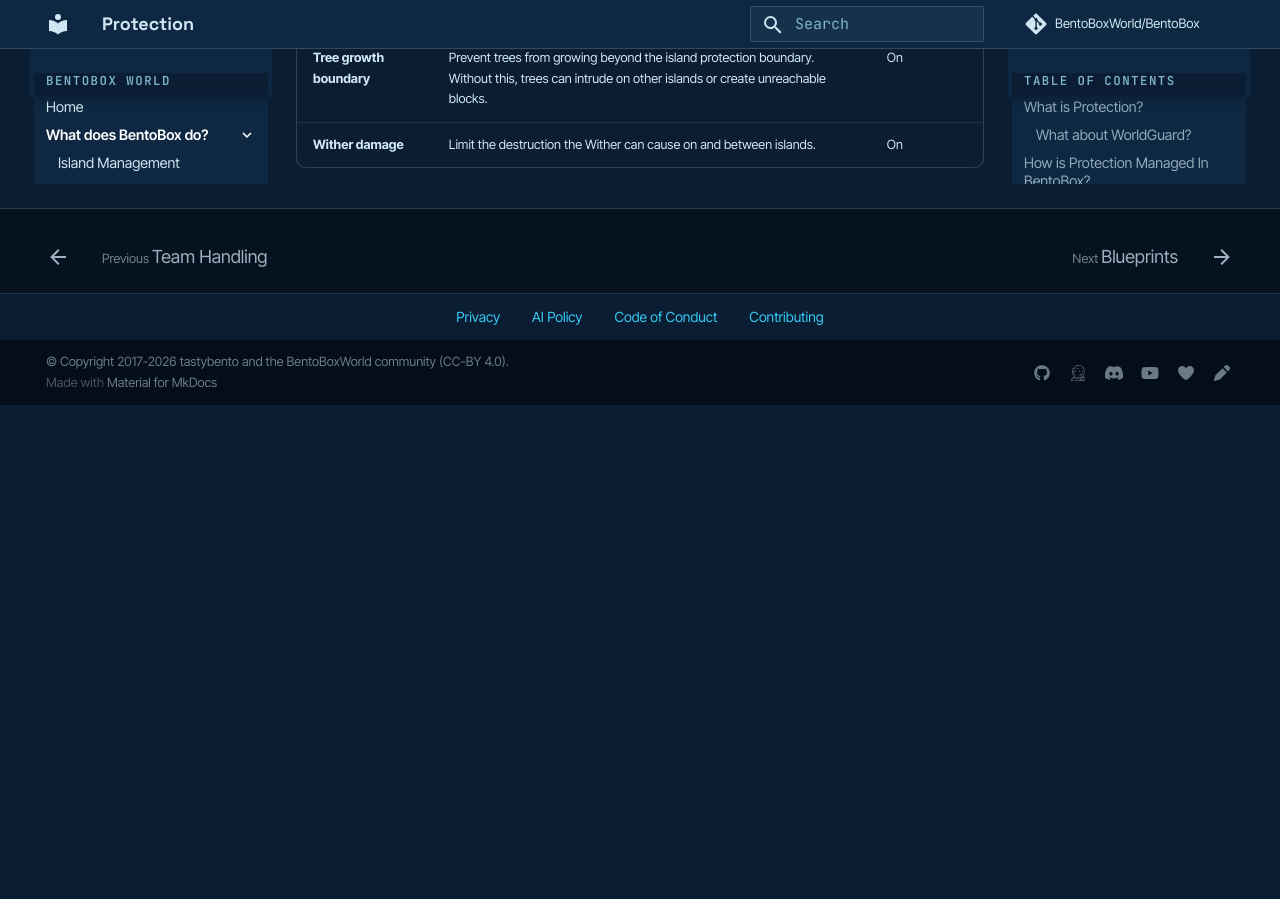
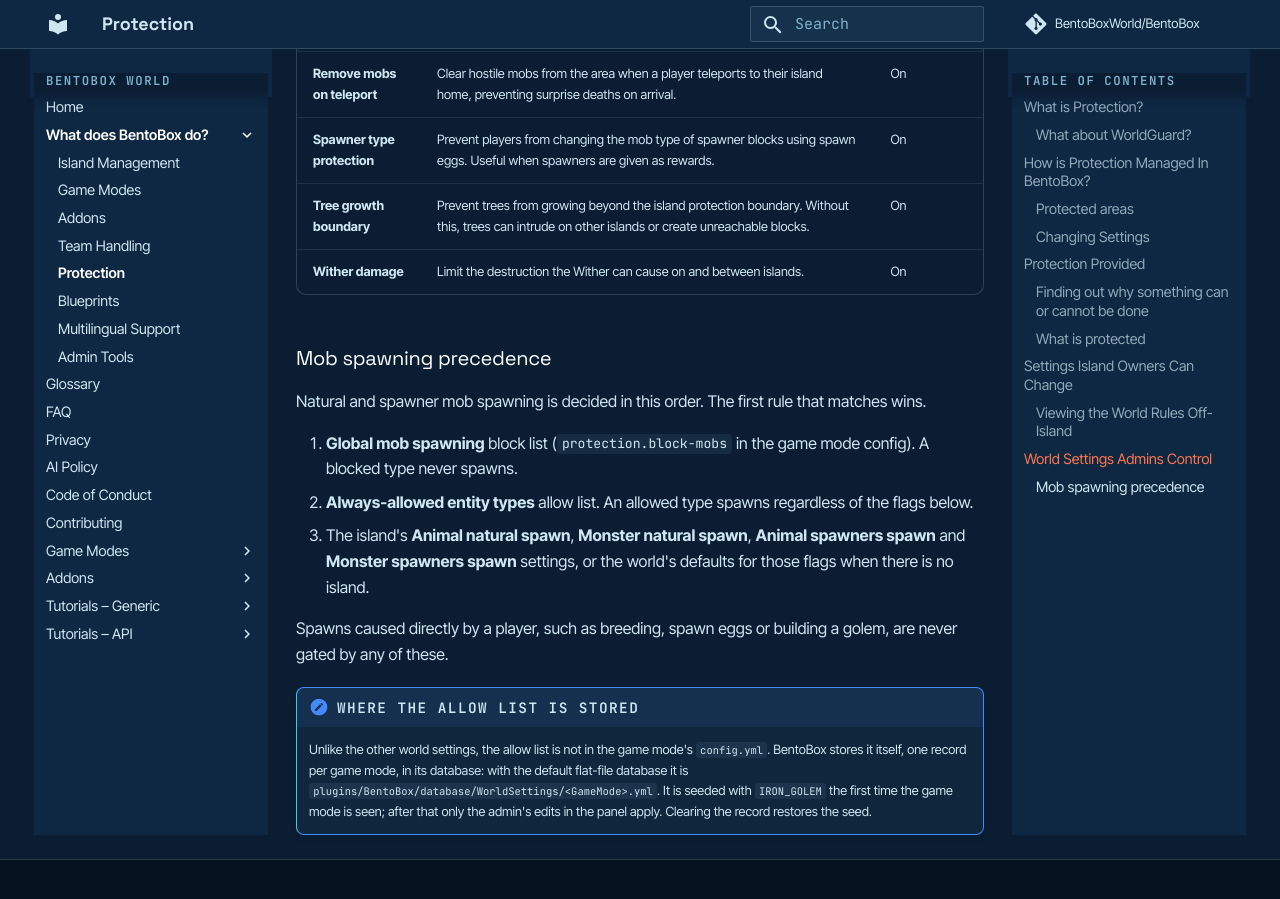
Before and after one commit to BentoBoxWorld/docs, an MkDocs documentation site: the page built from docs/BentoBox/About/Protections.md, in a window 1280 px wide and 900 px high, scrolled down 5287 px. Built offline with MkDocs 1.6.1 and Material for MkDocs 9.7.7, drawn with Linux system fonts in a browser that asks for light colours; comment, search, counter and statistics services are not loaded; before the commit the page ends 5692 px from its top, so only the background shows below that; some of the changed text lies outside the part shown.

Commit message:
docs: document the Always-allowed entity types world setting (BentoBox 3.23.6) (#115)
Adds the ALLOW_MOBS flag to the flags table, a row and a "Mob spawning
precedence" section to the Protections overview, a panel note on the
admin settings page, and the WorldSettings database table to the
directories list.

Co-authored-by: Claude Fable 5.1 <noreply@anthropic.com>

```diff
--- a/docs/BentoBox/About/Protections.md
+++ b/docs/BentoBox/About/Protections.md
@@ -92,6 +92,7 @@ These settings apply to the whole game mode world. Only admins can change them,
 
 | Setting | What it does | Default |
 |---|---|---|
+| **Always-allowed entity types** | Entities that spawn no matter what the animal and monster spawning flags say, on islands and in the world. Use it to let village iron farms work on a server, or an island, that has animal spawning turned off. Iron Golem is allowed by default. The block list (*Global mob spawning*) still wins. See [Mob spawning precedence](#mob-spawning-precedence). | Iron Golem |
 | **Chest explosion damage** | Protects chests from being destroyed by explosions (Creepers, TNT, Withers, Ghasts). Prevents grief but means chests can be used to make explosion-proof rooms. | On |
 | **Clean Super Flat** | If the world generator stops working, new chunks generate as flat grass. This setting detects and repairs those chunks. Leave it off unless you have this problem — it is resource-intensive. | Off |
 | **Coarse Dirt Tilling** | Prevents players from converting coarse dirt into regular dirt using a hoe. Dirt is scarce and valuable in most game modes; coarse dirt tilling can be exploited to generate it cheaply if gravel is easy to obtain. | Off (prevention on) |
@@ -113,3 +114,16 @@ These settings apply to the whole game mode world. Only admins can change them,
 | **Spawner type protection** | Prevent players from changing the mob type of spawner blocks using spawn eggs. Useful when spawners are given as rewards. | On |
 | **Tree growth boundary** | Prevent trees from growing beyond the island protection boundary. Without this, trees can intrude on other islands or create unreachable blocks. | On |
 | **Wither damage** | Limit the destruction the Wither can cause on and between islands. | On |
+
+### Mob spawning precedence
+
+Natural and spawner mob spawning is decided in this order. The first rule that matches wins.
+
+1. **Global mob spawning** block list (`protection.block-mobs` in the game mode config). A blocked type never spawns.
+2. **Always-allowed entity types** allow list. An allowed type spawns regardless of the flags below.
+3. The island's **Animal natural spawn**, **Monster natural spawn**, **Animal spawners spawn** and **Monster spawners spawn** settings, or the world's defaults for those flags when there is no island.
+
+Spawns caused directly by a player, such as breeding, spawn eggs or building a golem, are never gated by any of these.
+
+!!! note "Where the allow list is stored"
+    Unlike the other world settings, the allow list is not in the game mode's `config.yml`. BentoBox stores it itself, one record per game mode, in its database: with the default flat-file database it is `plugins/BentoBox/database/WorldSettings/<GameMode>.yml`. It is seeded with `IRON_GOLEM` the first time the game mode is seen; after that only the admin's edits in the panel apply. Clearing the record restores the seed.
```
Also changed, not shown: docs/BentoBox/Island-Protection,-Flags-&-Ranks.md (+3 -0 lines), docs/BentoBox/List-of-BentoBox-directories.md (+2 -0 lines), 1 other file.
